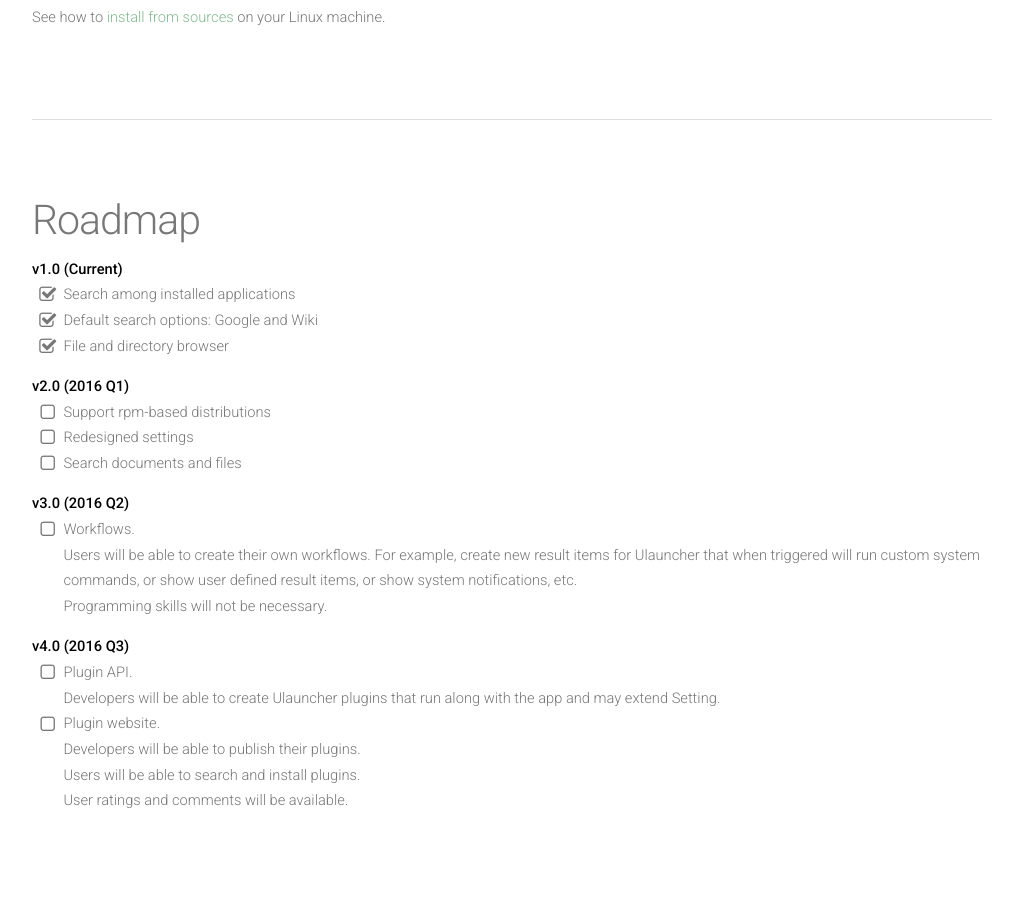
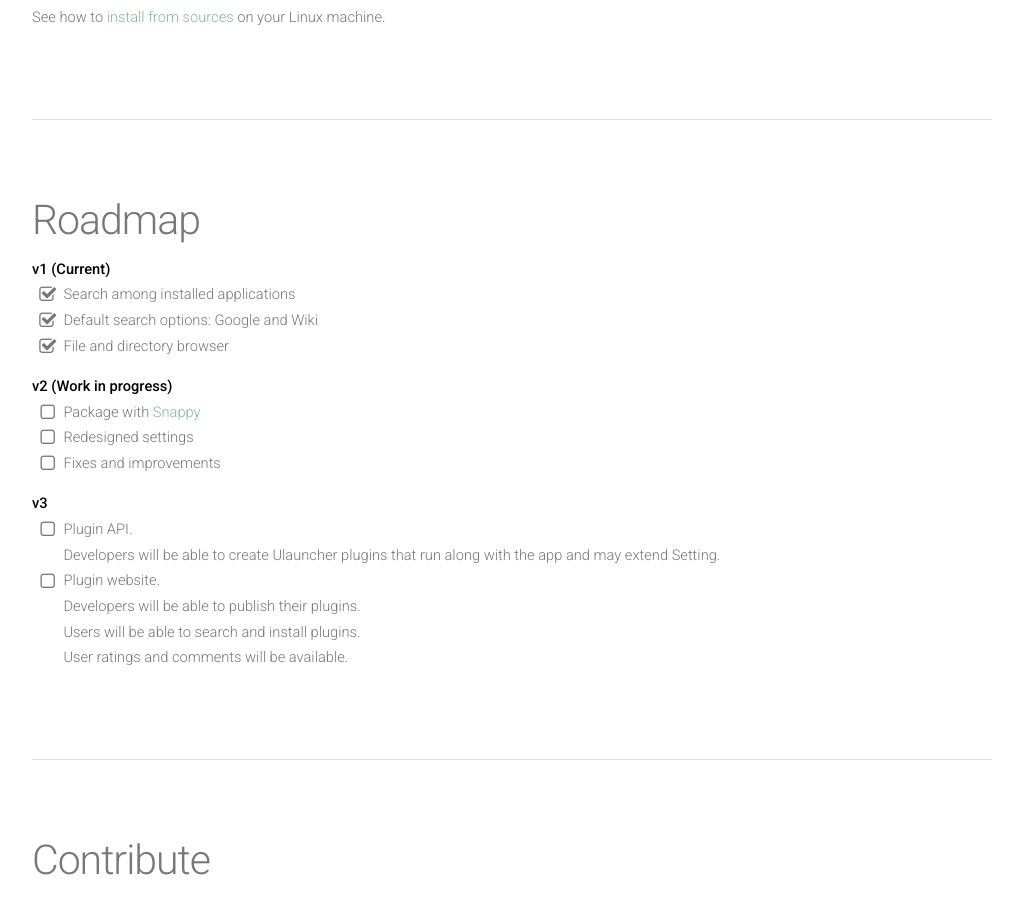
Before and after one commit to Ulauncher/ulauncher.io, a Jekyll site: the page built from index.html, in a window 1280 px wide and 900 px high, scrolled down 1545 px. Shown: the whole window, without its empty margins (128-1151 px from the left). Built offline with Jekyll 4.4.1, drawn with Linux system fonts in a browser that asks for light colours; nearby versions of some CDN libraries.

Commit message:
Updated roadmap

```diff
--- a/index.html
+++ b/index.html
@@ -62,30 +62,21 @@ sudo apt-get install ulauncher</code></pre>
 
 		<header id="Roadmap"><h2>Roadmap</h2></header>
 
-		<h3><strong>v1.0 (Current)</strong></h3>
+		<h3><strong>v1 (Current)</strong></h3>
 		<ul class="fa-ul">
 			<li><i class="fa-li fa fa-check-square-o"></i> Search among installed applications</li>
 			<li><i class="fa-li fa fa-check-square-o"></i> Default search options: Google and Wiki</li>
 			<li><i class="fa-li fa fa-check-square-o"></i> File and directory browser</li>
 		</ul>
 
-		<h3><strong>v2.0 (2016 Q1)</strong></h3>
+		<h3><strong>v2 (Work in progress)</strong></h3>
 		<ul class="fa-ul">
-			<li><i class="fa-li fa fa-square-o"></i> Support rpm-based distributions</li>
+			<li><i class="fa-li fa fa-square-o"></i> Package with <a href="https://www.ubuntu.com/desktop/snappy">Snappy</a></li>
 			<li><i class="fa-li fa fa-square-o"></i> Redesigned settings</li>
-			<li><i class="fa-li fa fa-square-o"></i> Search documents and files</li>
+			<li><i class="fa-li fa fa-square-o"></i> Fixes and improvements</li>
 		</ul>
 
-		<h3><strong>v3.0 (2016 Q2)</strong></h3>
-		<ul class="fa-ul">
-			<li><i class="fa-li fa fa-square-o"></i> Workflows.<br>
-				Users will be able to create their own workflows. For example, create new result items for Ulauncher
-				that when triggered will run custom system commands, or show user defined result items, or show system notifications, etc.<br>
-				Programming skills will not be necessary.
-			</li>
-		</ul>
-
-		<h3><strong>v4.0 (2016 Q3)</strong></h3>
+		<h3><strong>v3</strong></h3>
 		<ul class="fa-ul">
 			<li><i class="fa-li fa fa-square-o"></i> Plugin API.<br>
 				Developers will be able to create Ulauncher plugins that run along with the app and may extend Setting.
```
